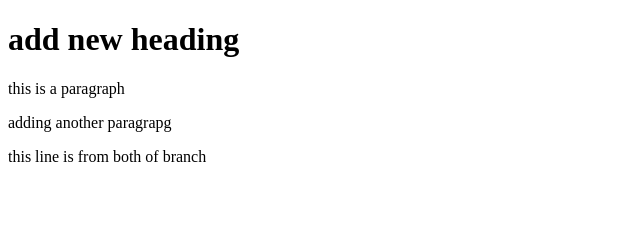
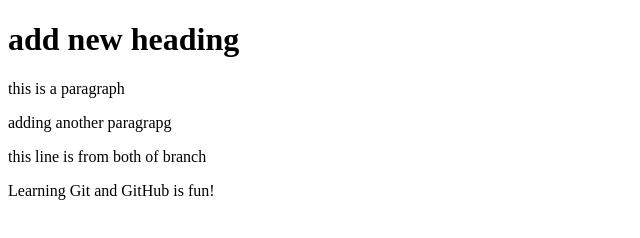
Before and after one commit to ala-aldin-ali/learnig-git-and-github, a plain HTML site: page index.html in a window 1280 px wide. Shown: the whole page, without its empty margins (0-640 px from the left). Drawn offline with Linux system fonts and the light colour scheme.

Commit message:
a message

```diff
--- a/index.html
+++ b/index.html
@@ -10,5 +10,6 @@
     <p> this is a paragraph</p>
     <p>adding another paragrapg</p>
     <p>this line is from both of branch</p>
+    <p>Learning Git and GitHub is fun!</p>
 </body>
 </html>
```
